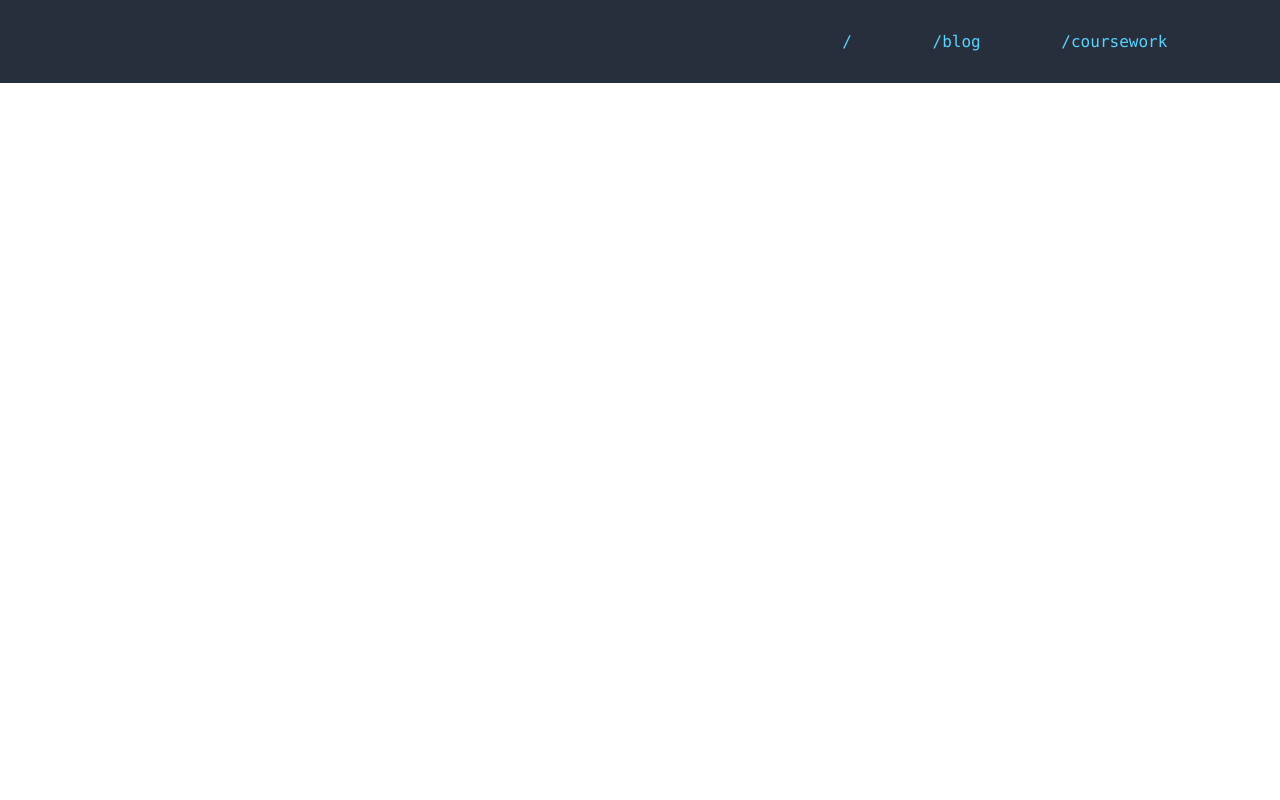
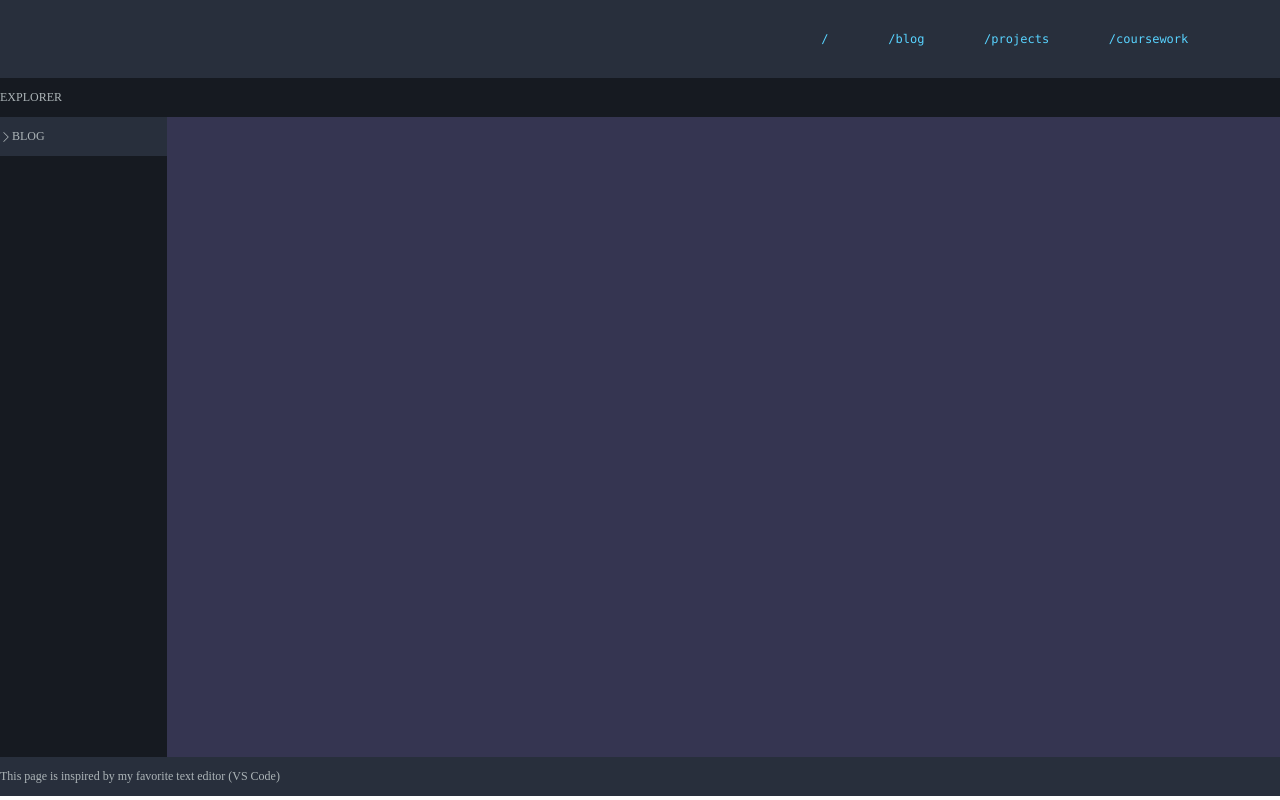
Before and after one commit to ryanrmg/ryanrmg.github.io, a React (Create React App) app in the folder my-app/: page /blog in a window 1280 px wide. Before the commit this address had no page. Built offline with nearby package versions, Linux system fonts and the light colour scheme.

Commit message:
eh some rough additions

```diff
--- a/my-app/package.json
+++ b/my-app/package.json
@@ -8,7 +8,9 @@
     "@testing-library/react": "^13.4.0",
     "@testing-library/user-event": "^13.5.0",
     "react": "^18.2.0",
+    "react-collapsible": "^2.10.0",
     "react-dom": "^18.2.0",
+    "react-icons": "^4.10.1",
     "react-router-dom": "^6.13.0",
     "react-scripts": "5.0.1",
     "web-vitals": "^2.1.4"
--- a/my-app/src/App.css
+++ b/my-app/src/App.css
@@ -12,7 +12,7 @@
   min-height: 100vh;
   align-items: center;
   justify-content: center;
-  font-size: calc(10px + 2vmin);
+  font-size: calc(15px + 2vmin);
   color: white;
   width: 40%;
   padding-top: 6rem;
@@ -58,7 +58,8 @@
 }
 
 .Skill {
-  color: #ecd363;
+  /* color: #ecd363; */
+  color: #c88c16;
   background: black;
   border-radius: 9999px;
   padding: .5rem;
@@ -93,6 +94,9 @@ a {
   height: 30%;
 }
 
+.Contact {
+  color: #c88c16;
+}
 @media all and (max-device-width: 600px) {
   .Nav {
     display: none;
--- a/my-app/src/App.js
+++ b/my-app/src/App.js
@@ -1,5 +1,8 @@
 import './App.css'
 import Home from './components/Home'
+import Projects from './components/Projects'
+import Blog from './components/Blog'
+
 import {
   BrowserRouter,
   Routes, // instead of "Switch"
@@ -15,13 +18,17 @@ function App() {
         <div id="links">
           <a href="/home">/</a>
           <a href="/blog">/blog</a>
-          <a href="/data">/coursework</a>
+          <a href="/projects">/projects</a>
+          <a href="/coursework">/coursework</a>
         </div>
       </div>
       <BrowserRouter>
         <Routes>
           <Route path="/" element={<Home />} />
           <Route path="/home" element={<Home />} />
+          <Route path="/projects" element={<Projects />} />
+          <Route path="/blog" element={<Blog />} />
+          <Route path="/coursework" element={<Projects />} />
         </Routes>
       </BrowserRouter>
     </div>
--- /dev/null
+++ b/my-app/src/blog/Scheduling.js
@@ -0,0 +1,6 @@
+
+export default function Scheduling() {
+    return (
+        <h3>Global vs Partitioned Scheduling</h3>
+    );
+}
--- /dev/null
+++ b/my-app/src/components/Blog.js
@@ -0,0 +1,37 @@
+import '../styles/Code.css'
+import Collapsible from 'react-collapsible';
+import { BsChevronDown } from "react-icons/bs";
+import { useState } from 'react';
+import Scheduling from '../blog/Scheduling';
+
+export default function Blog() {
+    const [project, setProject] = useState({
+        view: "",
+    });
+
+
+    return (
+        <div className="Code">
+            <div className="Explorer">
+                <p>EXPLORER</p>
+            </div>
+            <div className="Codeview">
+                <div className="Sidebar">
+                    <Collapsible trigger={[<BsChevronDown />, <p>BLOG</p>]}>
+                        <button className="File" onClick={() => {
+                            setProject({
+                                view: "scheduling"
+                            });
+                        }}>Scheduling.html</button>
+                    </Collapsible>
+                </div>
+                <div className="Project-viewer">
+                    {project.view == "scheduling" && <Scheduling />}
+                </div>
+            </div>
+            <div className="Credits">
+                <p>This page is inspired by my favorite text editor (VS Code)</p>
+            </div>
+        </div>
+    );
+}
--- a/my-app/src/components/Home.js
+++ b/my-app/src/components/Home.js
@@ -13,11 +13,11 @@ function Home() {
             <div className="Intro">
               <p>Thank you for visiting my website!</p>
               <a href="https://www.ece.cmu.edu/" target="_blank">
-                <p>I am a recent graduate from Carnegie Mellon University. There I obtained my Masters and Bachelors degree in Electrical
+                <p>I am a recent graduate of Carnegie Mellon University. There I obtained my Masters and Bachelors degree in Electrical
                 and Computer Engineering.</p>
               </a>
               <p>
-                My technical interests vary from embedded systems to data visualization. In addition, I have a strong affinity for Computer Security and Network Security.
+                My technical interests vary from embedded systems to data visualization. In addition, I have a strong affinity for computer and network security.
               </p>
               <p>
                 Outside of building software, I enjoy reading, teaching, and spending time outdoors.
@@ -25,10 +25,10 @@ function Home() {
             </div>
             <div className="Card">
               <header className="Card-header">
-                <p>2022, Summer</p>
+                <h3>2022, Summer</h3>
               </header>
               <div>
-                <h3>Software Engineer, Raytheon Technologies</h3>
+                <h3>Software Engineer Intern, Raytheon Technologies</h3>
                 <div>Developed an automated testing application for verifying system requirements using Java on C2BMC missile defense project.</div>
                 <div>Implemented tests for new requirements and updated existing requirements to ensure version compatibility.</div>
                 <div>Planned and built new Java/Maven application for aggregating test results on web app to provide historial verification context.</div>
@@ -40,10 +40,10 @@ function Home() {
             </div>
             <div className="Card">
               <header className="Card-header">
-                <p>2021, Summer</p>
+                <h3>2021, Summer</h3>
               </header>
               <div>
-                <h3>Software Engineer, Microsoft</h3>
+                <h3>Software Engineer Intern, Microsoft</h3>
                 <div>Investigated methods for optimizing a Yocto build for embedded Linux operating system.</div>
                 <div>Implemented and enabled ccache with Yocto build and analyzed performance gain, achieved 1.2x speedup.</div>
                 <div>Designed new build pipeline for running unit tests in parallel to increase productivity and pull request turnaround time, achieved 25% speedup.</div>
@@ -57,7 +57,7 @@ function Home() {
             </div>
             <div className="Card">
               <header className="Card-header">
-                <p>2020, Summer</p>
+                <h3>2020, Summer</h3>
               </header>
               <div>
                 <h3>Computer Vision Intern, Applied Research Laboratory (Pennsylvania State University)</h3>
@@ -71,7 +71,7 @@ function Home() {
             </div>
             <div className="Card">
               <header className="Card-header">
-                <p>2020</p>
+                <h3>2020</h3>
               </header>
               <div>
                 <h3>Full Stack Developer, Parthean</h3>
@@ -87,7 +87,7 @@ function Home() {
             </div>
             <div className="Card">
               <header className="Card-header">
-                <p>2019, Summer</p>
+                <h3>2019, Summer</h3>
               </header>
               <div>
                 <h3>Machine Learning Intern, Applied Research Laboratory (Pennsylvania State University)</h3>
@@ -105,7 +105,7 @@ function Home() {
             </div>
             <div className="Card">
               <header className="Card-header">
-                <p>2018, Summer</p>
+                <h3>2018, Summer</h3>
               </header>
               <div>
                 <h3>Software Engineer Intern, Applied Research Laboratory (Pennsylvania State University)</h3>
@@ -119,6 +119,9 @@ function Home() {
               </div>
             </div>
           </div>
+          <div className="Contact">
+            <p>Reach out to me at <b>gess.rmg@gmail.com</b> :) </p>
+          </div>
         </div>
       </div>
     );
--- /dev/null
+++ b/my-app/src/components/Projects.js
@@ -0,0 +1,12 @@
+import '../styles/Projects.css'
+
+
+function Projects() {
+    return (
+        <div className="Projects">
+            Oops, I'm still working on this...
+        </div>
+    );
+}
+
+export default Projects;
--- /dev/null
+++ b/my-app/src/styles/Code.css
@@ -0,0 +1,78 @@
+.Code {
+    background: #282f3c;
+    display: flex;
+    flex-direction: column;
+    font-family: Avenir;
+    font-size: 12px;
+}
+
+.Credits {
+    color: #adb5b8;
+}
+
+.Nav {
+    font-size: 12px;
+}
+
+.Explorer {
+    background: #161A21;
+    color: #adb5b8;
+}
+
+.Codeview {
+    display: flex;
+}
+
+.Sidebar {
+    color: #adb5b8;
+    background: #161A21;
+    display: flex;
+    flex-direction: column;
+    width: 15vw;
+    height: 80vh;
+}
+
+.Folder {
+    background: #353551;
+}
+
+.File {
+    width: 100%;
+    border: none;
+    background: none;
+    color: #adb5b8;
+}
+
+.File:hover {
+    cursor: pointer;
+    background: #282f3c;
+}
+
+.Project-viewer {
+    background: #353551;
+    width: 100%;
+}
+
+.Collapsible__trigger {
+    display: flex;
+    justify-content: flex-start;
+    align-items: center;
+    background: #282f3c;
+}
+
+.Collapsible__trigger:hover {
+    background: #282f3c;
+    cursor: pointer;
+}
+
+.Collapsible__trigger.is-closed svg {
+    transform: rotate(270deg);
+}
+
+.Collapsible__trigger.is-open svg {
+    transform: rotate(360deg);
+}
+
+.Collapsible__contentOuter {
+    transition: height 10ms linear 0s !important;
+}
```
Also changed, not shown: my-app/src/img/arrow.svg (added), my-app/src/styles/Projects.css (added), 1 other file (tests, documents, lock files or other folders).
